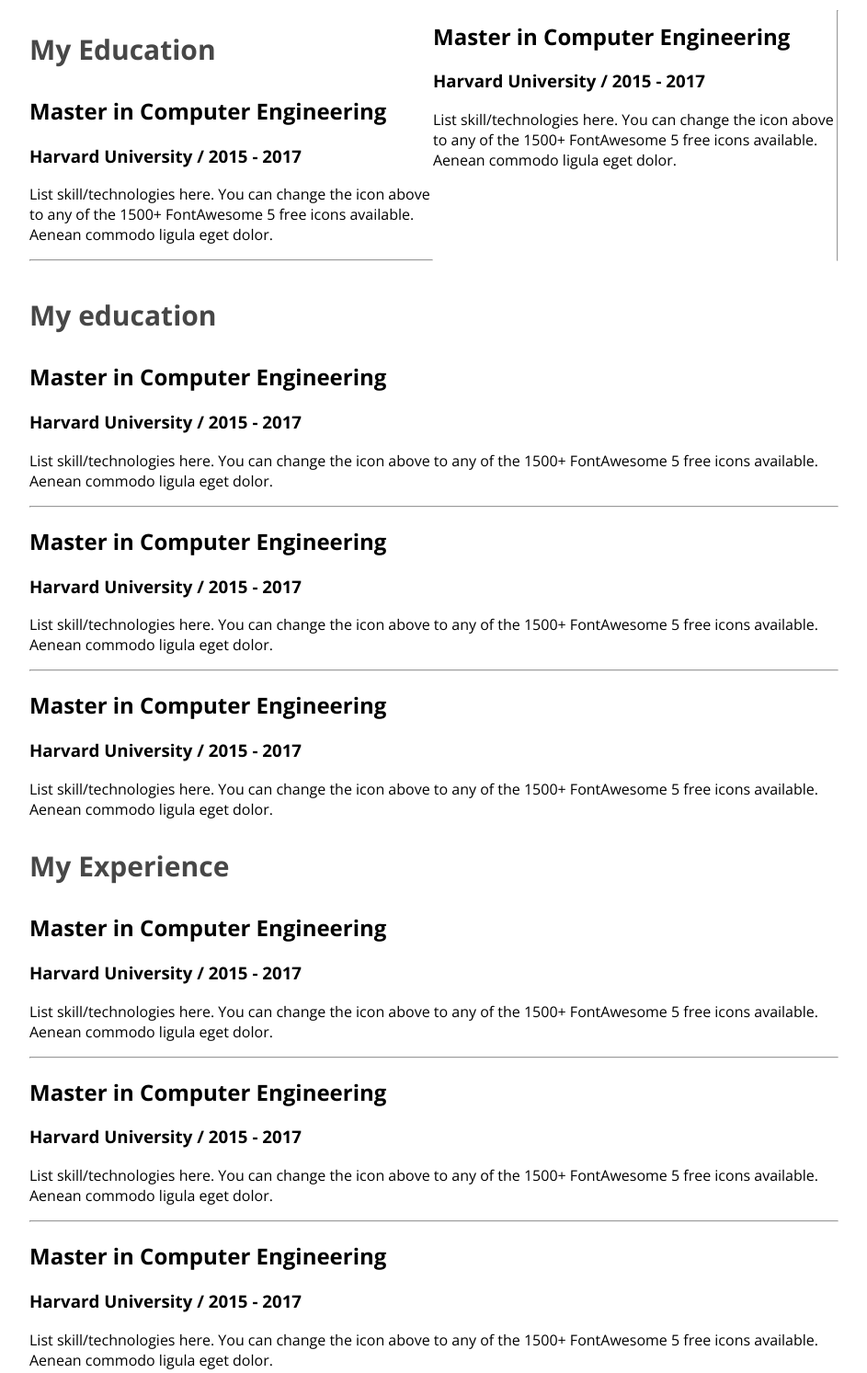
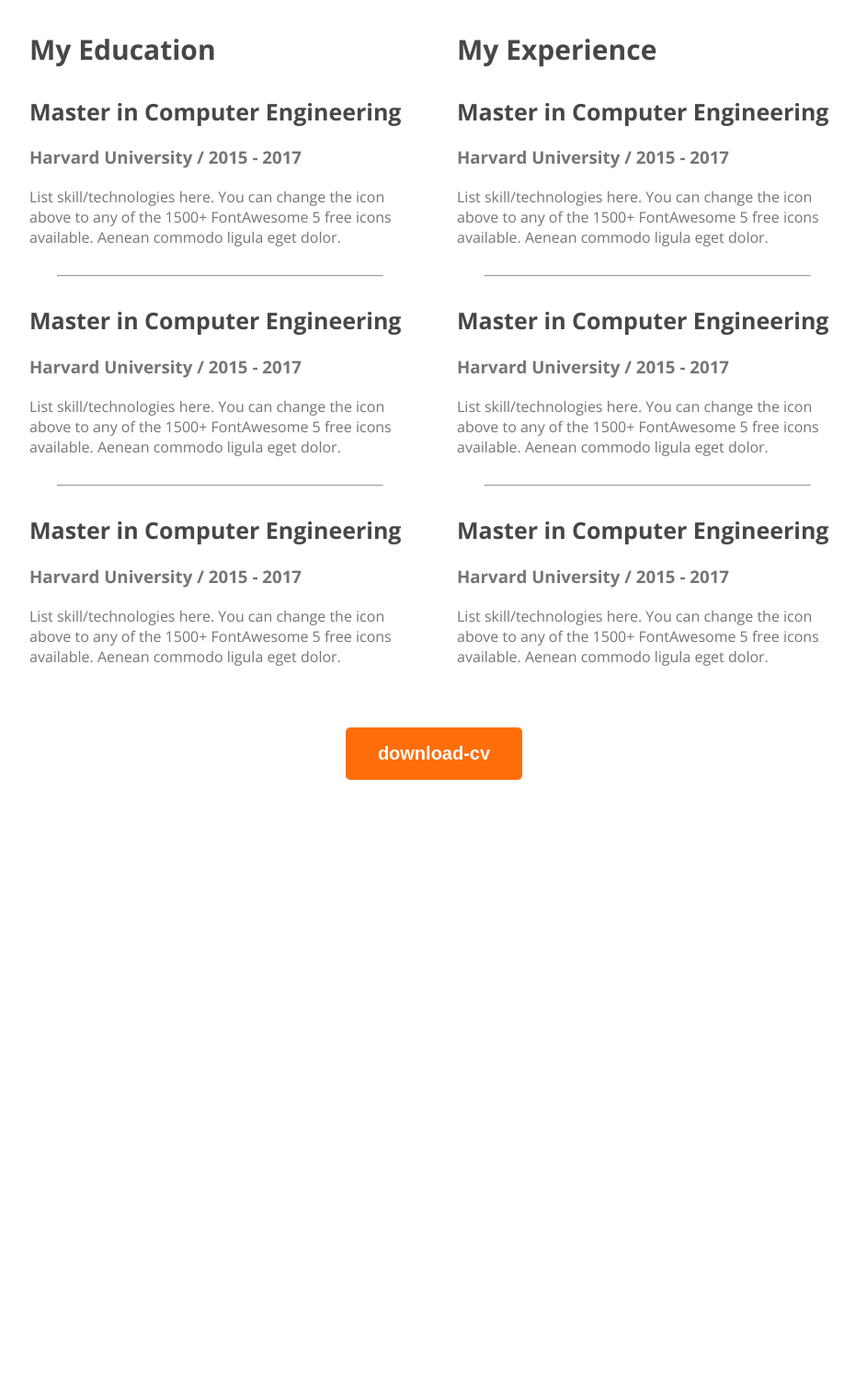
Before and after one commit to prodip1986/webdevloper-portfolio, a plain HTML site: page index.html in a window 1280 px wide. Shown: the part 2413-3906 px from the top of the page at 92% size, without its empty margins (168-1111 px from the left). After the commit the page ends 3391 px from the top, so only its background shows below. Drawn offline with nearby package versions, Linux system fonts and the light colour scheme.

Commit message:
finished the resume section

```diff
--- a/index.html
+++ b/index.html
@@ -94,82 +94,57 @@
             <div class="resume-container">
                <!-- .resume-colum*2>h3.resume-colum-litle -->
                <div class="resume-colum">
-                <h3 class="resume-columu-title"> My Education</h3>
-
+                <h3 class="resume-colum-title">My Education</h3>
                 <div class="resume-item">
-             <h2 class="resume-item-title">Master in Computer Engineering </h2>
-             <h3 class="resume-item-info">Harvard University / 2015 - 2017</h3>
+                    <h2 class="resume-item-title">Master in Computer Engineering</h2>
+                    <h3 class="resume-item-institute">Harvard University / 2015 - 2017</h3>
                     <p class="resume-item-description">List skill/technologies here. You can change the icon above
                         to any of the 1500+ FontAwesome 5 free icons available. Aenean commodo ligula eget dolor.</p>
                 </div>
                 <hr>
-        </div>
                 <div class="resume-item">
-         <h2 class="resume-item-title">Master in Computer Engineering </h2>
-         <h3 class="resume-item-info">Harvard University / 2015 - 2017</h3>
+                    <h2 class="resume-item-title">Master in Computer Engineering</h2>
+                    <h3 class="resume-item-institute">Harvard University / 2015 - 2017</h3>
                     <p class="resume-item-description">List skill/technologies here. You can change the icon above
                         to any of the 1500+ FontAwesome 5 free icons available. Aenean commodo ligula eget dolor.</p>
                 </div>
                 <hr>
-
-
-               </div>
-               <div class="resume-colum">
-                <h3 class="resume-columu-title">My education</h3></div>
-
                 <div class="resume-item">
-                    <h2 class="resume-item-title">Master in Computer Engineering </h2>
-                    <h3 class="resume-item-info">Harvard University / 2015 - 2017</h3>
-                    <p class="resume-item-description">List skill/technologies here. You can change the icon above
-                        to any of the 1500+ FontAwesome 5 free icons available. Aenean commodo ligula eget dolor.</p>
-
-                   <hr>
-
-                   </div>
-                   <div class="resume-item">
-                    <h2 class="resume-item-title">Master in Computer Engineering </h2>
-                    <h3 class="resume-item-info">Harvard University / 2015 - 2017</h3>
-                    <p class="resume-item-description">List skill/technologies here. You can change the icon above
-                        to any of the 1500+ FontAwesome 5 free icons available. Aenean commodo ligula eget dolor.</p>
-
-                   <hr>
-
-                   </div>
-                   <div class="resume-item">
-                    <h2 class="resume-item-title">Master in Computer Engineering </h2>
-                    <h3 class="resume-item-info">Harvard University / 2015 - 2017</h3>
+                    <h2 class="resume-item-title">Master in Computer Engineering</h2>
+                    <h3 class="resume-item-institute">Harvard University / 2015 - 2017</h3>
                     <p class="resume-item-description">List skill/technologies here. You can change the icon above
                         to any of the 1500+ FontAwesome 5 free icons available. Aenean commodo ligula eget dolor.</p>
                   </div>
 
-               <div class="resume-colum">
-                <h3 class="resume-columu-title">My Experience</h3></div>
-
-                <div class="resume-item">
-                    <h2 class="resume-item-title">Master in Computer Engineering </h2>
-                    <h3 class="resume-item-info">Harvard University / 2015 - 2017</h3>
-                    <p class="resume-item-description">List skill/technologies here. You can change the icon above
-                        to any of the 1500+ FontAwesome 5 free icons available. Aenean commodo ligula eget dolor.</p>
-
-                   <hr>
 
                   </div>
+
+               <div class="resume-colum">
+                <h3 class="resume-colum-title">My Experience</h3>
                 <div class="resume-item">
-                    <h2 class="resume-item-title">Master in Computer Engineering </h2>
-                    <h3 class="resume-item-info">Harvard University / 2015 - 2017</h3>
-                    <p class="resume-item-description">List skill/technologies here. You can change the icon above
-                        to any of the 1500+ FontAwesome 5 free icons available. Aenean commodo ligula eget dolor.</p>
-
-                   <hr>
-
-                   </div>
-                   <div class="resume-item">
-                    <h2 class="resume-item-title">Master in Computer Engineering </h2>
-                    <h3 class="resume-item-info">Harvard University / 2015 - 2017</h3>
+                    <h2 class="resume-item-title">Master in Computer Engineering</h2>
+                    <h3 class="resume-item-institute">Harvard University / 2015 - 2017</h3>
                     <p class="resume-item-description">List skill/technologies here. You can change the icon above
                         to any of the 1500+ FontAwesome 5 free icons available. Aenean commodo ligula eget dolor.</p>
                 </div>
-
+                <hr>
+                <div class="resume-item">
+                    <h2 class="resume-item-title">Master in Computer Engineering</h2>
+                    <h3 class="resume-item-institute">Harvard University / 2015 - 2017</h3>
+                    <p class="resume-item-description">List skill/technologies here. You can change the icon above
+                        to any of the 1500+ FontAwesome 5 free icons available. Aenean commodo ligula eget dolor.</p>
+                </div>
+                <hr>
+                <div class="resume-item">
+                    <h2 class="resume-item-title">Master in Computer Engineering</h2>
+                    <h3 class="resume-item-institute">Harvard University / 2015 - 2017</h3>
+                    <p class="resume-item-description">List skill/technologies here. You can change the icon above
+                        to any of the 1500+ FontAwesome 5 free icons available. Aenean commodo ligula eget dolor.</p>
+                </div>
+               </div>
+            </div>
+        <div class="download-cv">
+            <button class="btn-primary">download-cv</button>
         </div>
         </section>
         </main>
--- a/styles/portfolio.css
+++ b/styles/portfolio.css
@@ -114,12 +114,32 @@ nav a{
         background: #FFF;
     box-shadow: 0px 6px 20px 0px;
     }
-    .resume-columu-title{
+    /* resume section style */
+    .resume-colum-title{
         color: #474747;
         font-size: 30px;
         font-weight: 700;
-
           }
           .resume-container{
             display: flex;
+            gap: 50px;
           }
+          .resume-item-title{
+            color:  #474747;
+            font-size: 25px;
+            font-weight: 700;
+          }
+          .resume-item-institute{
+            margin-bottom: 20px;
+            margin-top: 0px;
+          }
+          .resume-item-institute, .resume-item-description{
+            color:  #757575;
+          }
+        .resume-container hr{
+            margin: 30px;
+        }
+        .download-cv{
+            text-align: center;
+            margin-top: 50px;
+        }
```
Lines whose indentation alone changed are shown as unchanged.
